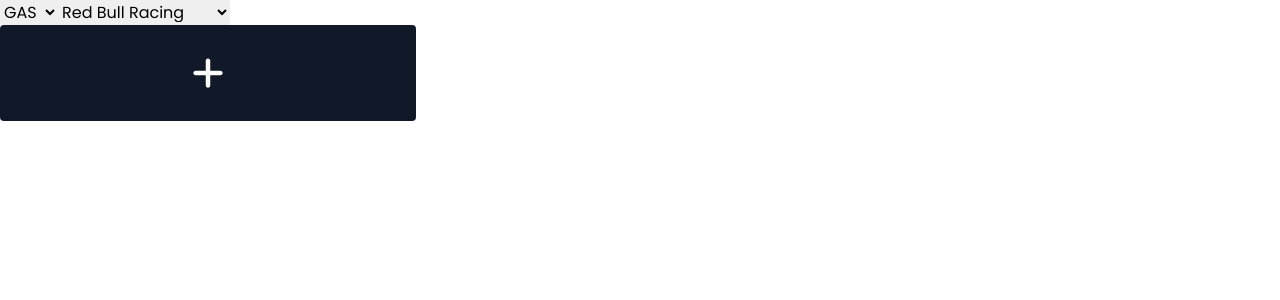
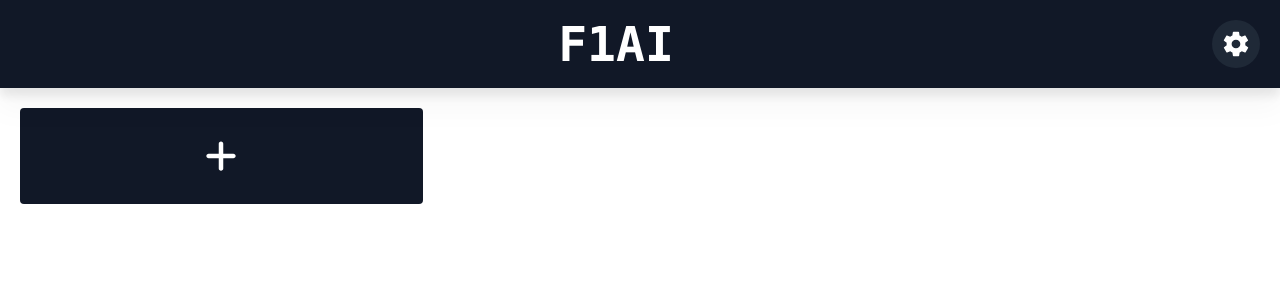
Before and after one commit to arielkeren/f1ai, a Next.js app: page / in a window 1280 px wide. Shown: the top 300 px of the page. Built offline with nearby package versions, Linux system fonts and the light colour scheme.

Commit message:
Finish setting up the app before the model

```diff
--- a/app/components/AddLapModal.tsx
+++ b/app/components/AddLapModal.tsx
@@ -33,7 +33,7 @@ const AddLapModal: React.FC<Props> = ({ addLap, close }) => {
   };
 
   return (
-    <div className="fixed top-0 h-screen w-screen flex justify-center items-center backdrop-brightness-75">
+    <div className="fixed top-0 left-0 h-screen w-screen flex justify-center items-center backdrop-brightness-75 z-10">
       <div className="relative flex flex-col gap-10 items-center bg-white p-5 rounded drop-shadow h-1/2 w-1/2">
         <button onClick={close} className="absolute top-5 right-5">
           <IoClose className="text-3xl" />
--- /dev/null
+++ b/app/components/Header.tsx
@@ -0,0 +1,43 @@
+import useModal from "../hooks/useModal";
+import { Driver, Team } from "../types";
+import { IoMdSettings } from "react-icons/io";
+import SettingsModal from "./SettingsModal";
+
+type Props = {
+  selectedDriver: Driver;
+  selectedTeam: Team;
+  changeRacer: (driver: Driver, team: Team) => void;
+};
+
+const Header: React.FC<Props> = ({
+  selectedDriver,
+  selectedTeam,
+  changeRacer,
+}) => {
+  const { isOpen, open, close } = useModal();
+
+  return (
+    <>
+      <div className="flex justify-center items-center p-5 bg-gray-900 drop-shadow-xl">
+        <h1 className="text-5xl font-bold font-mono m-auto text-white">F1AI</h1>
+        <button
+          onClick={open}
+          className="bg-gray-800 flex justify-center items-center w-12 h-12 rounded-full transition-all hover:bg-gray-700 hover:rotate-180"
+        >
+          <IoMdSettings className="text-white text-3xl" />
+        </button>
+      </div>
+
+      {isOpen && (
+        <SettingsModal
+          selectedDriver={selectedDriver}
+          selectedTeam={selectedTeam}
+          changeRacer={changeRacer}
+          close={close}
+        />
+      )}
+    </>
+  );
+};
+
+export default Header;
--- /dev/null
+++ b/app/components/SettingsModal.tsx
@@ -0,0 +1,93 @@
+import { useState } from "react";
+import { IoClose } from "react-icons/io5";
+import { Driver, Team } from "../types";
+import { DRIVERS, TEAMS } from "../constants";
+import { ImArrowUp } from "react-icons/im";
+
+type Props = {
+  selectedDriver: Driver;
+  selectedTeam: Team;
+  changeRacer: (driver: Driver, team: Team) => void;
+  close: () => void;
+};
+
+const AddLapModal: React.FC<Props> = ({
+  selectedDriver,
+  selectedTeam,
+  changeRacer,
+  close,
+}) => {
+  const [driver, setDriver] = useState<Driver>(selectedDriver);
+  const [team, setTeam] = useState<Team>(selectedTeam);
+
+  const changeDriver = (event: React.ChangeEvent<HTMLSelectElement>) =>
+    setDriver(event.target.value as Driver);
+
+  const changeTeam = (event: React.ChangeEvent<HTMLSelectElement>) =>
+    setTeam(event.target.value as Team);
+
+  const handleSubmit = () => {
+    changeRacer(driver, team);
+    close();
+  };
+
+  return (
+    <div className="fixed top-0 left-0 h-screen w-screen flex justify-center items-center backdrop-brightness-75 z-10">
+      <div className="relative flex flex-col gap-10 items-center bg-white p-5 rounded drop-shadow h-1/2 w-1/2">
+        <button onClick={close} className="absolute top-5 right-5">
+          <IoClose className="text-3xl" />
+        </button>
+
+        <h2 className="text-center font-bold uppercase text-4xl">Settings</h2>
+
+        <div className="flex flex-col gap-2">
+          <div className="flex items-center gap-2">
+            <label htmlFor="Driver" className="font-medium uppercase">
+              Driver
+            </label>
+            <select
+              name="Driver"
+              value={driver}
+              onChange={changeDriver}
+              className="border border-gray-300 rounded p-1 drop-shadow"
+            >
+              {DRIVERS.map(currentDriver => (
+                <option value={currentDriver} key={currentDriver}>
+                  {currentDriver}
+                </option>
+              ))}
+            </select>
+          </div>
+
+          <div className="flex items-center gap-2">
+            <label htmlFor="Team" className="font-medium uppercase">
+              Team
+            </label>
+            <select
+              name="Team"
+              value={team}
+              onChange={changeTeam}
+              className="border border-gray-300 rounded p-1 drop-shadow"
+            >
+              {TEAMS.map(currentTeam => (
+                <option value={currentTeam} key={currentTeam}>
+                  {currentTeam}
+                </option>
+              ))}
+            </select>
+          </div>
+        </div>
+
+        <button
+          onClick={handleSubmit}
+          className="flex items-center gap-1 bg-gray-900 text-white px-20 py-3 uppercase rounded transition-colors hover:bg-gray-800"
+        >
+          <ImArrowUp />
+          Apply
+        </button>
+      </div>
+    </div>
+  );
+};
+
+export default AddLapModal;
--- a/app/page.tsx
+++ b/app/page.tsx
@@ -1,48 +1,37 @@
 "use client";
 
 import { useState } from "react";
-import { DRIVERS, TEAMS } from "./constants";
 import LapCard from "./components/LapCard";
 import AddLapCard from "./components/AddLapCard";
+import { Driver, Lap, Team } from "./types";
+import Header from "./components/Header";
 
 const Home: React.FC = () => {
-  const [driver, setDriver] = useState("GAS");
-  const [team, setTeam] = useState("Red Bull Racing");
+  const [driver, setDriver] = useState<Driver>("GAS");
+  const [team, setTeam] = useState<Team>("Red Bull Racing");
   const [laps, setLaps] = useState<Lap[]>([]);
 
-  const changeDriver = (event: React.ChangeEvent<HTMLSelectElement>) =>
-    setDriver(event.target.value);
-
-  const changeTeam = (event: React.ChangeEvent<HTMLSelectElement>) =>
-    setTeam(event.target.value);
+  const changeRacer = (driver: Driver, team: Team) => {
+    setDriver(driver);
+    setTeam(team);
+  };
 
   const addLap = (lap: Lap) => setLaps([...laps, lap]);
 
   return (
-    <div>
-      <div>
-        <select value={driver} onChange={changeDriver}>
-          {DRIVERS.map(currentDriver => (
-            <option value={currentDriver} key={currentDriver}>
-              {currentDriver}
-            </option>
-          ))}
-        </select>
-        <select value={team} onChange={changeTeam}>
-          {TEAMS.map(currentTeam => (
-            <option value={currentTeam} key={currentTeam}>
-              {currentTeam}
-            </option>
-          ))}
-        </select>
-      </div>
-      <div className="grid grid-cols-3 gap-4">
+    <>
+      <Header
+        selectedDriver={driver}
+        selectedTeam={team}
+        changeRacer={changeRacer}
+      />
+      <div className="grid grid-cols-3 gap-4 p-5">
         {laps.map((lap, index) => (
           <LapCard lap={lap} lapNumber={index + 1} key={lap.lapTime} />
         ))}
         <AddLapCard addLap={addLap} />
       </div>
-    </div>
+    </>
   );
 };
 
```
Also changed, not shown: app/types.ts (+9 -1 lines), public/model/model.json (added, +1 -0 lines), 1 other file (tests, documents, lock files or other folders).
